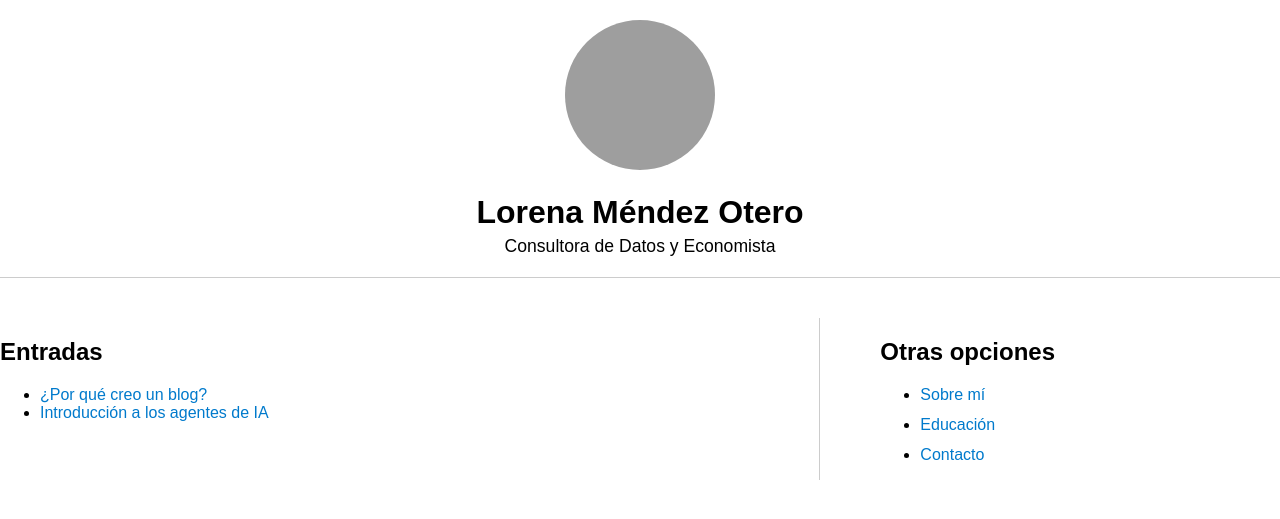
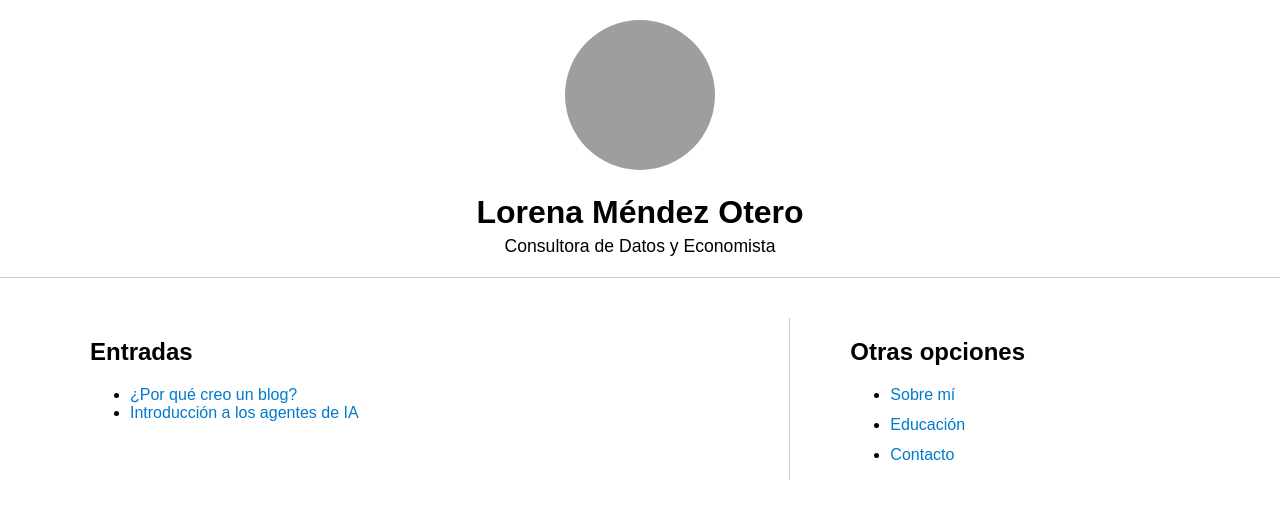
Before and after one commit to lmendezotero/lmendezotero.github.io, a Jekyll site: the page built from index.md, in a window 1280 px wide. Shown: the top 519 px of the page. Built offline with Jekyll 4.4.1, drawn with Linux system fonts in a browser that asks for light colours; the list of posts is cut into pages by our own code; grey boxes are pictures that could not be loaded.

Commit message:
Update default.html

```diff
--- a/_layouts/default.html
+++ b/_layouts/default.html
@@ -17,6 +17,8 @@
     </div>
   </header>
 
+  <!-- Nuevo contenedor para centrar el contenido -->
+  <div class="container">
     <div class="layout-wrapper">
 
       <!-- Contenido principal -->
@@ -40,6 +42,7 @@
       </aside>
 
     </div>
+  </div>
 
 </body>
 </html>
```
Lines whose indentation alone changed are shown as unchanged.
